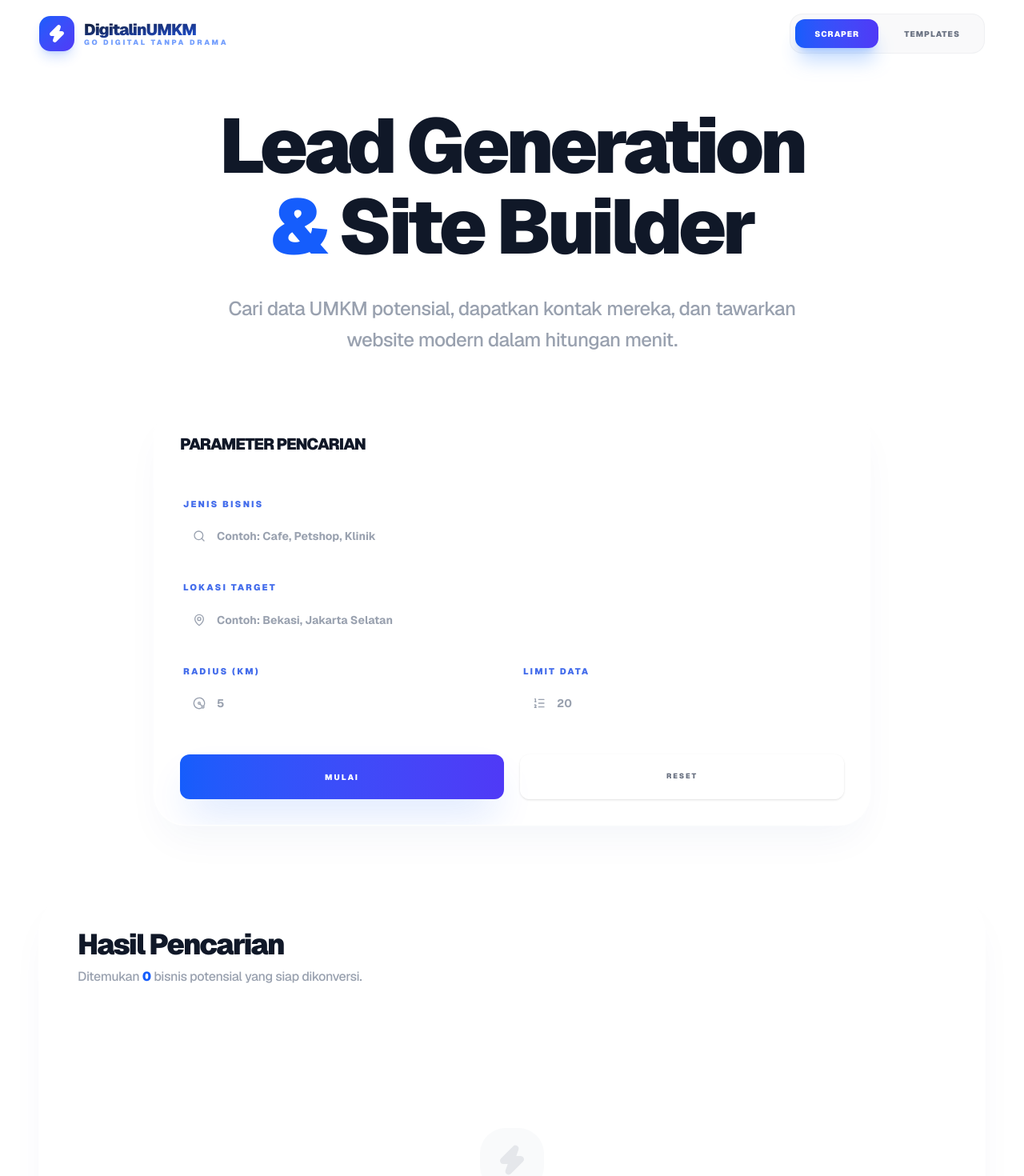
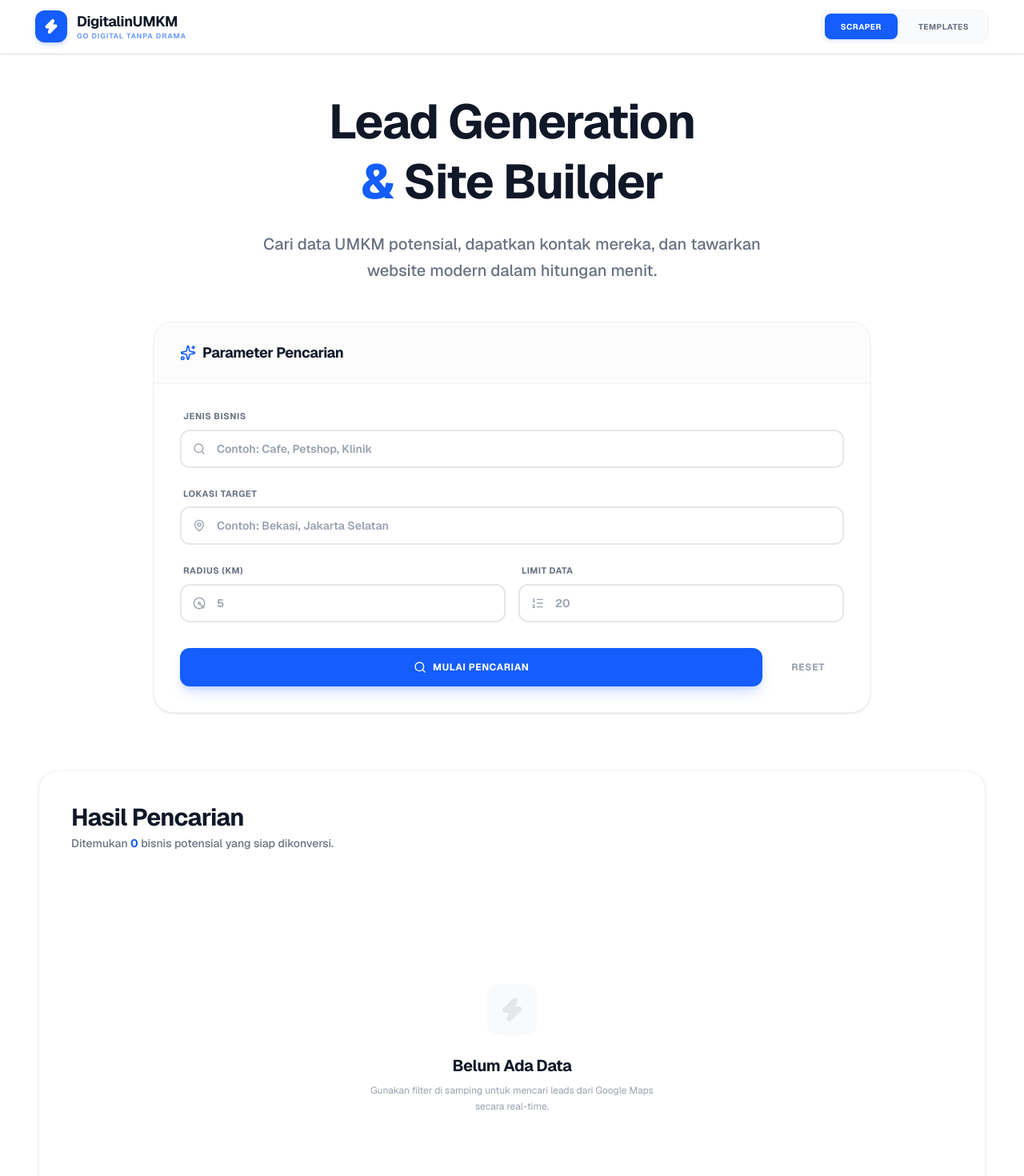
Before and after one commit to RenaldiDwiIrawan/DigitalinUMKM, a Next.js app: page / in a window 1280 px wide. Shown: the top 1470 px of the page at 80% size. Built offline with nearby package versions, Linux system fonts and the light colour scheme.

Commit message:
style: complete dashboard redesign for a minimalist and elegant UI/UX

```diff
--- a/package.json
+++ b/package.json
@@ -18,7 +18,8 @@
     "playwright-core": "^1.59.1",
     "react": "19.2.4",
     "react-dom": "19.2.4",
-    "tailwind-merge": "^3.5.0"
+    "tailwind-merge": "^3.5.0",
+    "tailwindcss-animate": "^1.0.7"
   },
   "devDependencies": {
     "@tailwindcss/postcss": "^4",
--- a/src/app/globals.css
+++ b/src/app/globals.css
@@ -1,4 +1,5 @@
 @import "tailwindcss";
+@plugin "tailwindcss-animate";
 
 :root {
   --background: #ffffff;
--- a/src/components/dashboard/Header.tsx
+++ b/src/components/dashboard/Header.tsx
@@ -9,20 +9,20 @@ interface HeaderProps {
 
 export function Header({ query, location }: HeaderProps) {
   return (
-    <header className="mb-16 text-center animate-in fade-in slide-in-from-top-4 duration-700">
-      <h1 className="text-5xl md:text-8xl font-black text-gray-900 leading-[1.05] tracking-tighter max-w-5xl mx-auto mb-8">
+    <header className="mb-12 text-center animate-in fade-in slide-in-from-top-2 duration-700">
+      <h1 className="text-4xl md:text-6xl font-bold text-gray-900 leading-tight tracking-tight max-w-4xl mx-auto mb-6">
         {query && location ? (
           <>
-            Leads <span className="text-blue-600 underline decoration-blue-100 underline-offset-12">{query}</span> <br className="hidden md:block" /> di <span className="text-transparent bg-clip-text bg-gradient-to-r from-blue-600 via-indigo-600 to-blue-600 animate-gradient-x">{location}</span>
+            Leads <span className="text-blue-600 underline decoration-blue-100 underline-offset-8">{query}</span> <br className="hidden md:block" /> di <span className="text-blue-600">{location}</span>
           </>
         ) : (
           <>
-            Lead Generation <br className="hidden md:block" /> <span className="text-blue-600 tracking-tighter">&</span> Site Builder
+            Lead Generation <br className="hidden md:block" /> <span className="text-blue-600">&</span> Site Builder
           </>
         )}
       </h1>
 
-      <p className="text-gray-400 text-lg md:text-2xl max-w-3xl mx-auto font-medium leading-relaxed tracking-tight">
+      <p className="text-gray-500 text-base md:text-xl max-w-2xl mx-auto font-medium leading-relaxed">
         {query && location
           ? `Daftar bisnis potensial untuk ${query} di wilayah ${location} yang siap Anda transformasikan.`
           : "Cari data UMKM potensial, dapatkan kontak mereka, dan tawarkan website modern dalam hitungan menit."}
--- a/src/components/dashboard/LeadsGrid.tsx
+++ b/src/components/dashboard/LeadsGrid.tsx
@@ -33,72 +33,66 @@ export function LeadCard({ lead, selectedLead, setSelectedLead, setViewingLead,
   return (
     <Card
       onClick={() => setViewingLead(lead)}
-      className="group bg-white/40 hover:bg-white hover:border-blue-600 hover:shadow-[0_20px_50px_rgba(37,99,235,0.08)] transition-all duration-500 cursor-pointer relative overflow-hidden flex flex-col justify-between border-white/20 hover:scale-[1.02] rounded-[1.5rem] h-full"
+      className="group bg-white hover:border-blue-500 hover:shadow-xl transition-all duration-300 cursor-pointer relative overflow-hidden flex flex-col justify-between border-gray-100 rounded-2xl h-full shadow-sm"
     >
       <CardContent className="p-5 flex flex-col h-full">
         <div className="flex justify-between items-start mb-4 shrink-0">
-          <div className="w-10 h-10 bg-gradient-to-br from-blue-50 to-indigo-50 text-blue-600 rounded-xl flex items-center justify-center text-base font-black group-hover:from-blue-600 group-hover:to-indigo-600 group-hover:text-white transition-all duration-500 shadow-sm">
+          <div className="w-10 h-10 bg-blue-50 text-blue-600 rounded-xl flex items-center justify-center text-sm font-bold group-hover:bg-blue-600 group-hover:text-white transition-all duration-300">
             {lead.name.charAt(0)}
           </div>
           {lead.distance ? (
-            <Badge variant="secondary" className="bg-white/60 backdrop-blur-sm text-blue-600 border border-white/40 px-2.5 py-0.5 text-[9px] font-black uppercase tracking-wider">
+            <div className="bg-gray-50 text-gray-500 px-2 py-0.5 rounded-full text-[10px] font-semibold border border-gray-100">
               {lead.distance}
-            </Badge>
+            </div>
           ) : (
-            <Badge variant="outline" className="bg-gray-50/50 text-gray-400 border-none px-2.5 py-0.5 text-[9px] font-bold uppercase tracking-wider">
+            <div className="bg-gray-50/50 text-gray-400 px-2 py-0.5 rounded-full text-[10px] font-medium border border-transparent">
               ± 2.5 km
-            </Badge>
+            </div>
           )}
         </div>
 
         <div className="text-left mb-4 flex-1 flex flex-col">
-          <h3 className="text-base font-black text-gray-900 mb-3 group-hover:text-blue-600 transition-colors leading-tight min-h-[2.25rem] flex items-center tracking-tight">
+          <h3 className="text-sm font-bold text-gray-900 mb-3 group-hover:text-blue-600 transition-colors leading-tight min-h-[2.5rem] flex items-start tracking-tight">
             {lead.name}
           </h3>
 
-          <div className="space-y-2.5 mt-auto">
+          <div className="space-y-2 mt-auto">
             {lead.phone && (
-              <div className="flex items-center gap-2.5 text-[10px] font-bold text-gray-600 hover:text-blue-600 transition-colors">
-                <div className="w-7 h-7 rounded-lg bg-white/50 flex items-center justify-center group-hover:bg-blue-50 transition-colors shrink-0 shadow-sm">
-                  <Phone className="w-2.5 h-2.5" />
-                </div>
-                <span className="tracking-tight break-all">{lead.phone}</span>
+              <div className="flex items-center gap-2 text-[11px] font-medium text-gray-500">
+                <Phone className="w-3 h-3 text-blue-400" />
+                <span className="truncate">{lead.phone}</span>
               </div>
             )}
             {lead.website && (
-              <div className="flex items-center gap-2.5 text-[10px] font-bold text-gray-600 hover:text-blue-600 transition-colors">
-                <div className="w-7 h-7 rounded-lg bg-white/50 flex items-center justify-center group-hover:bg-blue-50 transition-colors shrink-0 shadow-sm">
-                  <Globe className="w-2.5 h-2.5" />
-                </div>
-                <span className="tracking-tight break-all">{lead.website.replace(/^https?:\/\//, '').split('/')[0]}</span>
+              <div className="flex items-center gap-2 text-[11px] font-medium text-gray-500">
+                <Globe className="w-3 h-3 text-blue-400" />
+                <span className="truncate">{lead.website.replace(/^https?:\/\//, '').split('/')[0]}</span>
               </div>
             )}
-            <div className="flex items-center gap-2.5 text-[10px] font-bold transition-colors">
-              <div className="w-7 h-7 rounded-lg bg-white/50 flex items-center justify-center group-hover:bg-blue-50 transition-colors shrink-0 shadow-sm">
-                <Mail className="w-2.5 h-2.5 text-gray-400 group-hover:text-blue-600" />
-              </div>
-              <span className={`tracking-tight break-all ${lead.email ? 'text-gray-600 hover:text-blue-600' : 'text-gray-300 italic font-normal'}`}>
-                {lead.email || 'Email tidak ditemukan'}
+            <div className="flex items-center gap-2 text-[11px] font-medium text-gray-500">
+              <Mail className="w-3 h-3 text-gray-400" />
+              <span className={`truncate ${lead.email ? '' : 'italic opacity-60'}`}>
+                {lead.email || 'Email N/A'}
               </span>
             </div>
           </div>
         </div>
 
-        <div className="mt-auto pt-4 border-t border-white/20 group-hover:border-blue-50 transition-colors shrink-0">
+        <div className="mt-4 pt-4 border-t border-gray-50 shrink-0">
           <Button
             onClick={(e) => {
               e.stopPropagation();
               setSelectedLead(lead);
               onOpenTemplates();
             }}
-            variant={selectedLead?.name === lead.name ? "premium" : "ghost"}
-            className={`w-full text-[9px] font-black uppercase tracking-[0.2em] h-9 rounded-lg transition-all ${
+            variant={selectedLead?.name === lead.name ? "default" : "outline"}
+            className={`w-full text-[10px] font-bold uppercase tracking-wider h-9 rounded-xl transition-all ${
               selectedLead?.name === lead.name
-                ? "shadow-xl shadow-blue-600/20"
-                : "bg-white/40 text-gray-400 hover:bg-blue-600 hover:text-white border border-white/20"
+                ? "bg-blue-600 hover:bg-blue-700 shadow-md shadow-blue-600/20"
+                : "text-gray-400 border-gray-100 hover:bg-gray-50 hover:text-blue-600 hover:border-blue-200"
             }`}
           >
-            {selectedLead?.name === lead.name ? "TERPILIH" : 'Pilih'}
+            {selectedLead?.name === lead.name ? "Terpilih" : 'Pilih Bisnis'}
           </Button>
         </div>
       </CardContent>
@@ -109,25 +103,25 @@ export function LeadCard({ lead, selectedLead, setSelectedLead, setViewingLead,
 export function LeadsGrid({ leads, selectedLead, setSelectedLead, setViewingLead, onReset, onOpenTemplates }: LeadsGridProps) {
   return (
     <div className="lg:col-span-8 xl:col-span-9">
-      <div className="glass p-6 md:p-12 rounded-[3.5rem] shadow-2xl shadow-blue-900/5 border-white/20 min-h-[600px]">
-        <div className="flex flex-col md:flex-row justify-between items-center gap-8 mb-16 text-center md:text-left">
+      <div className="bg-white p-8 md:p-10 rounded-3xl shadow-sm border border-gray-100 min-h-[600px]">
+        <div className="flex flex-col md:flex-row justify-between items-center gap-6 mb-12 text-center md:text-left">
           <div>
-            <h2 className="text-4xl font-black text-gray-900 tracking-tighter">Hasil Pencarian</h2>
-            <p className="text-gray-400 text-base mt-2 font-medium tracking-tight">
-              Ditemukan <span className="text-blue-600 font-black">{leads.length}</span> bisnis potensial yang siap dikonversi.
+            <h2 className="text-3xl font-bold text-gray-900 tracking-tight">Hasil Pencarian</h2>
+            <p className="text-gray-500 text-sm mt-1 font-medium">
+              Ditemukan <span className="text-blue-600 font-bold">{leads.length}</span> bisnis potensial yang siap dikonversi.
             </p>
           </div>
-          <div className="flex items-center gap-3">
+          <div className="flex items-center gap-2">
             {leads.length > 0 && (
               <>
                 <Button
                   variant="outline"
                   size="sm"
                   onClick={() => exportToCSV(leads, `leads_${new Date().toISOString().split('T')[0]}`)}
-                  className="bg-white/50 border-white/40 text-blue-600 hover:bg-blue-600 hover:text-white px-6 h-10 rounded-xl text-[10px] font-black uppercase tracking-[0.2em] transition-all flex items-center gap-2"
+                  className="bg-white border-gray-200 text-gray-600 hover:bg-gray-50 px-4 h-9 rounded-xl text-[10px] font-bold uppercase tracking-wider transition-all flex items-center gap-2"
                 >
-                  <Download className="w-3.5 h-3.5" />
-                  Export CSV
+                  <Download className="w-3 h-3" />
+                  CSV
                 </Button>
                 <Button
                   variant="ghost"
@@ -137,9 +131,9 @@ export function LeadsGrid({ leads, selectedLead, setSelectedLead, setViewingLead
                     onReset();
                     window.scrollTo({ top: 0, behavior: 'smooth' });
                   }}
-                  className="text-gray-400 hover:text-red-600 hover:bg-red-50 px-6 h-10 rounded-xl text-[10px] font-black uppercase tracking-[0.2em] border border-white/20 transition-all"
+                  className="text-gray-400 hover:text-red-500 hover:bg-red-50 px-4 h-9 rounded-xl text-[10px] font-bold uppercase tracking-wider transition-all"
                 >
-                  Reset Data
+                  Reset
                 </Button>
               </>
             )}
@@ -147,22 +141,22 @@ export function LeadsGrid({ leads, selectedLead, setSelectedLead, setViewingLead
         </div>
 
         {leads.length === 0 ? (
-          <div className="flex flex-col items-center justify-center h-[450px] text-center px-10">
-            <div className="w-20 h-20 bg-gray-50 rounded-[2rem] flex items-center justify-center mb-8 text-gray-200">
-              <Zap className="w-10 h-10 fill-current" />
+          <div className="flex flex-col items-center justify-center h-[400px] text-center px-10">
+            <div className="w-16 h-16 bg-gray-50 rounded-2xl flex items-center justify-center mb-6 text-gray-200">
+              <Zap className="w-8 h-8 fill-current" />
             </div>
-            <h3 className="text-2xl font-black text-gray-900 mb-3 tracking-tight">Belum Ada Data</h3>
-            <p className="text-gray-400 max-w-sm mx-auto text-sm leading-relaxed font-medium">
-              Gunakan filter di samping untuk mencari leads dari Google Maps secara real-time dan mulai transformasi digital Anda.
+            <h3 className="text-xl font-bold text-gray-900 mb-2 tracking-tight">Belum Ada Data</h3>
+            <p className="text-gray-400 max-w-sm mx-auto text-xs leading-relaxed">
+              Gunakan filter di samping untuk mencari leads dari Google Maps secara real-time.
             </p>
           </div>
         ) : (
-          <div className="grid grid-cols-1 sm:grid-cols-2 lg:grid-cols-3 xl:grid-cols-4 gap-8">
+          <div className="grid grid-cols-1 sm:grid-cols-2 lg:grid-cols-3 xl:grid-cols-4 gap-6">
             {leads.map((lead, index) => (
               <div
                 key={index}
-                className="animate-in fade-in slide-in-from-bottom-4 duration-500 fill-mode-both flex flex-col h-full"
-                style={{ animationDelay: `${index * 50}ms` }}
+                className="animate-in fade-in slide-in-from-bottom-2 duration-300 fill-mode-both flex flex-col h-full"
+                style={{ animationDelay: `${index * 40}ms` }}
               >
                 <LeadCard
                   lead={lead}
--- a/src/components/dashboard/Navigation.tsx
+++ b/src/components/dashboard/Navigation.tsx
@@ -10,31 +10,31 @@ interface NavigationProps {
 
 export function Navigation({ onOpenTemplates }: NavigationProps) {
   return (
-    <nav className="glass border-b border-white/20 p-4 sticky top-0 z-50 transition-all duration-300">
+    <nav className="bg-white/80 backdrop-blur-md border-b border-gray-100 p-3 sticky top-0 z-50 transition-all duration-300 shadow-sm">
       <div className="max-w-7xl mx-auto flex flex-col sm:flex-row justify-between items-center gap-4 sm:gap-0 px-4 md:px-8">
         <Link href="/" className="flex items-center gap-3 group cursor-pointer">
-          <div className="bg-gradient-to-br from-blue-600 to-indigo-600 w-11 h-11 rounded-[14px] flex items-center justify-center group-hover:rotate-[15deg] group-hover:scale-110 transition-all duration-500 shadow-lg shadow-blue-600/20">
-            <Zap className="w-6 h-6 text-white fill-white" />
+          <div className="bg-blue-600 w-10 h-10 rounded-xl flex items-center justify-center group-hover:scale-110 transition-all duration-300 shadow-md shadow-blue-600/20">
+            <Zap className="w-5 h-5 text-white fill-white" />
           </div>
           <div className="flex flex-col">
-            <span className="text-xl font-black tracking-tighter bg-gradient-to-br from-gray-900 via-blue-900 to-blue-600 bg-clip-text text-transparent">
+            <span className="text-lg font-bold tracking-tight text-gray-900">
               DigitalinUMKM
             </span>
-            <span className="text-[9px] font-black uppercase tracking-[0.3em] text-blue-600/60 -mt-1">
+            <span className="text-[9px] font-bold uppercase tracking-widest text-blue-600/60 -mt-0.5">
               Go Digital Tanpa Drama
             </span>
           </div>
         </Link>
 
-        <div className="flex items-center gap-2 bg-gray-100/50 p-1.5 rounded-2xl border border-gray-200/50">
-          <Button variant="premium" size="sm" className="px-6 h-9 rounded-xl font-black uppercase tracking-widest text-[10px]">
+        <div className="flex items-center gap-1.5 bg-gray-50 p-1 rounded-xl border border-gray-100">
+          <Button size="sm" className="px-5 h-8 rounded-lg font-bold uppercase tracking-wider text-[10px] bg-blue-600 hover:bg-blue-700 text-white shadow-sm">
             Scraper
           </Button>
           <Button
             variant="ghost"
             size="sm"
             onClick={onOpenTemplates}
-            className="px-6 h-9 rounded-xl text-gray-500 hover:text-blue-600 font-black uppercase tracking-widest text-[10px]"
+            className="px-5 h-8 rounded-lg text-gray-500 hover:text-blue-600 font-bold uppercase tracking-wider text-[10px]"
           >
             Templates
           </Button>
--- a/src/components/dashboard/ScraperForm.tsx
+++ b/src/components/dashboard/ScraperForm.tsx
@@ -21,15 +21,18 @@ interface ScraperFormProps {
 
 export function ScraperForm({ form, setForm, handleScrape, onReset, isPending, error }: ScraperFormProps) {
   return (
-    <Card className="glass overflow-hidden border-0 shadow-2xl shadow-blue-900/5 ring-1 ring-white/20 mb-10 rounded-[2.5rem]">
-      <CardHeader className="bg-white/40 pb-5 border-b border-white/20">
-        <CardTitle className="text-xl font-black tracking-tighter uppercase text-gray-900">Parameter Pencarian</CardTitle>
+    <Card className="bg-white overflow-hidden border border-gray-100 shadow-sm mb-8 rounded-3xl transition-all hover:shadow-md">
+      <CardHeader className="bg-gray-50/50 pb-4 border-b border-gray-100 px-8 py-6">
+        <CardTitle className="text-lg font-bold tracking-tight text-gray-900 flex items-center gap-2">
+          <Sparkles className="w-5 h-5 text-blue-600" />
+          Parameter Pencarian
+        </CardTitle>
       </CardHeader>
 
       <CardContent className="p-8">
-        <form onSubmit={handleScrape} className="space-y-8">
-          <div className="space-y-3">
-            <label className="block text-[11px] font-black text-blue-700/80 uppercase tracking-[0.2em] mb-2 px-1">
+        <form onSubmit={handleScrape} className="space-y-6">
+          <div className="space-y-2">
+            <label className="block text-[11px] font-bold text-gray-500 uppercase tracking-wider mb-2 px-1">
               Jenis Bisnis
             </label>
             <div className="relative group">
@@ -40,13 +43,13 @@ export function ScraperForm({ form, setForm, handleScrape, onReset, isPending, e
                 onChange={(e) => setForm({ ...form, query: e.target.value })}
                 placeholder="Contoh: Cafe, Petshop, Klinik"
                 required
-                className="h-12 pl-11 bg-white/50 border-white/60 focus:bg-white focus:ring-blue-600/30 rounded-xl font-bold text-gray-900 placeholder:text-gray-400"
+                className="h-12 pl-11 bg-white border-gray-200 focus:border-blue-500 focus:ring-4 focus:ring-blue-500/5 rounded-xl font-semibold text-gray-900 placeholder:text-gray-400 transition-all"
               />
             </div>
           </div>
 
-          <div className="space-y-3">
-            <label className="block text-[11px] font-black text-blue-700/80 uppercase tracking-[0.2em] mb-2 px-1">
+          <div className="space-y-2">
+            <label className="block text-[11px] font-bold text-gray-500 uppercase tracking-wider mb-2 px-1">
               Lokasi Target
             </label>
             <div className="relative group">
@@ -57,14 +60,14 @@ export function ScraperForm({ form, setForm, handleScrape, onReset, isPending, e
                 onChange={(e) => setForm({ ...form, location: e.target.value })}
                 placeholder="Contoh: Bekasi, Jakarta Selatan"
                 required
-                className="h-12 pl-11 bg-white/50 border-white/60 focus:bg-white focus:ring-blue-600/30 rounded-xl font-bold text-gray-900 placeholder:text-gray-400"
+                className="h-12 pl-11 bg-white border-gray-200 focus:border-blue-500 focus:ring-4 focus:ring-blue-500/5 rounded-xl font-semibold text-gray-900 placeholder:text-gray-400 transition-all"
               />
             </div>
           </div>
 
-          <div className="grid grid-cols-2 gap-5">
-            <div className="space-y-3">
-              <label className="block text-[11px] font-black text-blue-700/80 uppercase tracking-[0.2em] mb-2 px-1">
+          <div className="grid grid-cols-2 gap-4">
+            <div className="space-y-2">
+              <label className="block text-[11px] font-bold text-gray-500 uppercase tracking-wider mb-2 px-1">
                 Radius (KM)
               </label>
               <div className="relative group">
@@ -76,12 +79,12 @@ export function ScraperForm({ form, setForm, handleScrape, onReset, isPending, e
                   min="1"
                   max="50"
                   placeholder="5"
-                  className="h-12 pl-11 bg-white/50 border-white/60 focus:bg-white focus:ring-blue-600/30 rounded-xl font-bold text-gray-900 placeholder:text-gray-400"
+                  className="h-12 pl-11 bg-white border-gray-200 focus:border-blue-500 focus:ring-4 focus:ring-blue-500/5 rounded-xl font-semibold text-gray-900 placeholder:text-gray-400 transition-all"
                 />
               </div>
             </div>
-            <div className="space-y-3">
-              <label className="block text-[11px] font-black text-blue-700/80 uppercase tracking-[0.2em] mb-2 px-1">
+            <div className="space-y-2">
+              <label className="block text-[11px] font-bold text-gray-500 uppercase tracking-wider mb-2 px-1">
                 Limit Data
               </label>
               <div className="relative group">
@@ -93,26 +96,28 @@ export function ScraperForm({ form, setForm, handleScrape, onReset, isPending, e
                   min="1"
                   max="50"
                   placeholder="20"
-                  className="h-12 pl-11 bg-white/50 border-white/60 focus:bg-white focus:ring-blue-600/30 rounded-xl font-bold text-gray-900 placeholder:text-gray-400"
+                  className="h-12 pl-11 bg-white border-gray-200 focus:border-blue-500 focus:ring-4 focus:ring-blue-500/5 rounded-xl font-semibold text-gray-900 placeholder:text-gray-400 transition-all"
                 />
               </div>
             </div>
           </div>
 
-          <div className="grid grid-cols-2 gap-5 pt-2">
+          <div className="flex flex-col sm:flex-row gap-3 pt-2">
             <Button
               type="submit"
               disabled={isPending}
-              variant="premium"
-              className="flex-1 h-14 rounded-xl text-[10px] font-black uppercase tracking-[0.2em] shadow-2xl shadow-blue-600/20 flex items-center justify-center gap-2"
+              className="flex-1 h-12 rounded-xl text-xs font-bold uppercase tracking-wider bg-blue-600 hover:bg-blue-700 text-white shadow-lg shadow-blue-600/20 transition-all flex items-center justify-center gap-2"
             >
               {isPending ? (
                 <>
                   <Loader2 className="w-4 h-4 animate-spin" />
-                  Memproses...
+                  Mencari...
                 </>
               ) : (
-                "Mulai"
+                <>
+                  <Search className="w-4 h-4" />
+                  Mulai Pencarian
+                </>
               )}
             </Button>
             <Button
@@ -121,8 +126,8 @@ export function ScraperForm({ form, setForm, handleScrape, onReset, isPending, e
                 onReset();
                 window.scrollTo({ top: 0, behavior: 'smooth' });
               }}
-              variant="outline"
-              className="h-14 rounded-xl border-2 border-white/50 bg-white/30 text-gray-500 hover:bg-white hover:text-red-600 hover:border-red-100 transition-all font-black uppercase tracking-[0.2em] text-[9px]"
+              variant="ghost"
+              className="h-12 px-6 rounded-xl text-xs font-bold uppercase tracking-wider text-gray-400 hover:text-red-500 hover:bg-red-50 transition-all"
             >
               Reset
             </Button>
@@ -130,19 +135,16 @@ export function ScraperForm({ form, setForm, handleScrape, onReset, isPending, e
         </form>
 
         {error && (
-          <div className="mt-6 p-5 bg-red-50 border border-red-100 text-red-700 rounded-2xl animate-in fade-in slide-in-from-top-4 duration-500">
+          <div className="mt-6 p-4 bg-red-50 border border-red-100 text-red-700 rounded-2xl animate-in fade-in slide-in-from-top-2 duration-300">
             <div className="flex gap-3">
-              <div className="w-8 h-8 bg-red-100 rounded-lg flex items-center justify-center text-lg shrink-0">
-                <AlertTriangle className="w-4 h-4 text-red-600" />
-              </div>
+              <AlertTriangle className="w-4 h-4 text-red-500 shrink-0 mt-0.5" />
               <div className="flex-1 min-w-0">
-                <p className="font-black mb-0.5 text-red-900 uppercase tracking-wider text-[9px]">Error Detected</p>
+                <p className="font-bold text-[10px] text-red-900 uppercase tracking-wider mb-1">Gagal Memuat Data</p>
                 <p className="text-xs font-medium leading-relaxed opacity-80 break-words">{error}</p>
               </div>
             </div>
           </div>
         )}
-
       </CardContent>
     </Card>
   )
```
Also changed, not shown: 1 other file (tests, documents, lock files or other folders).
